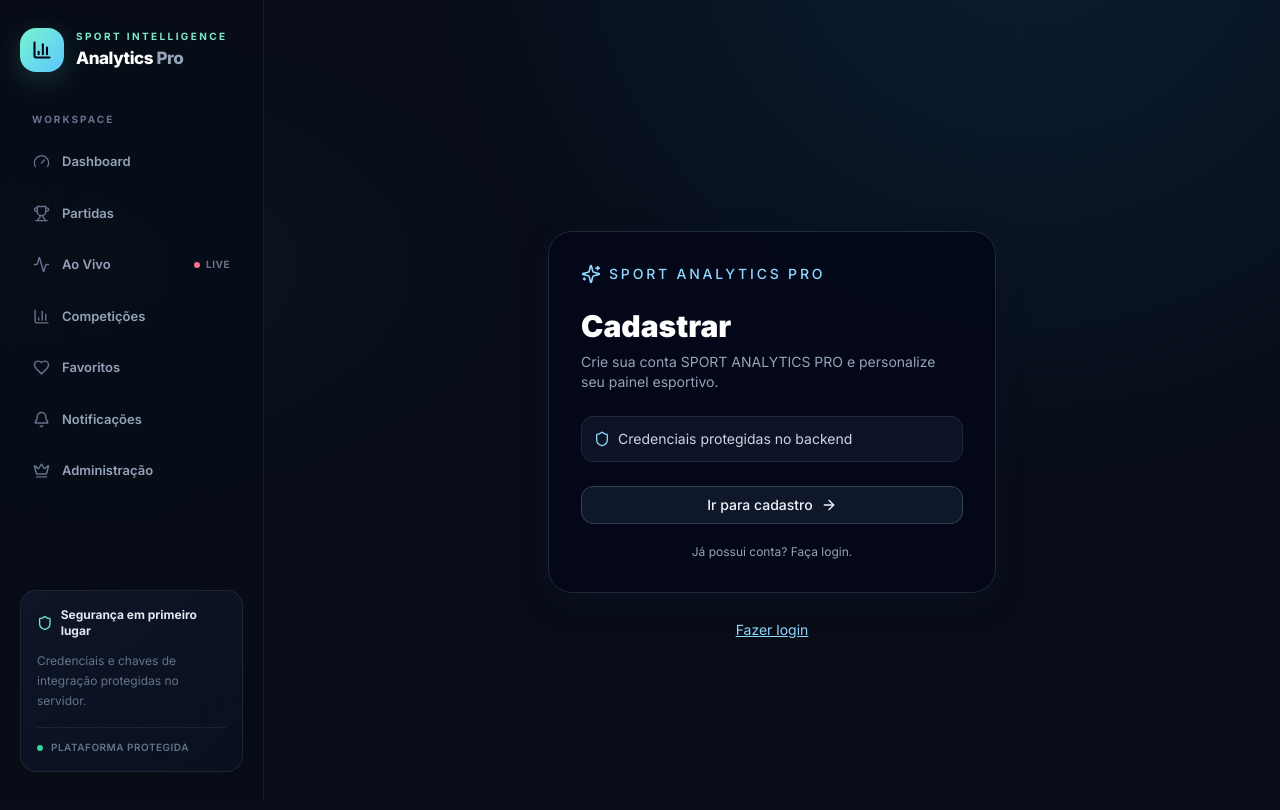
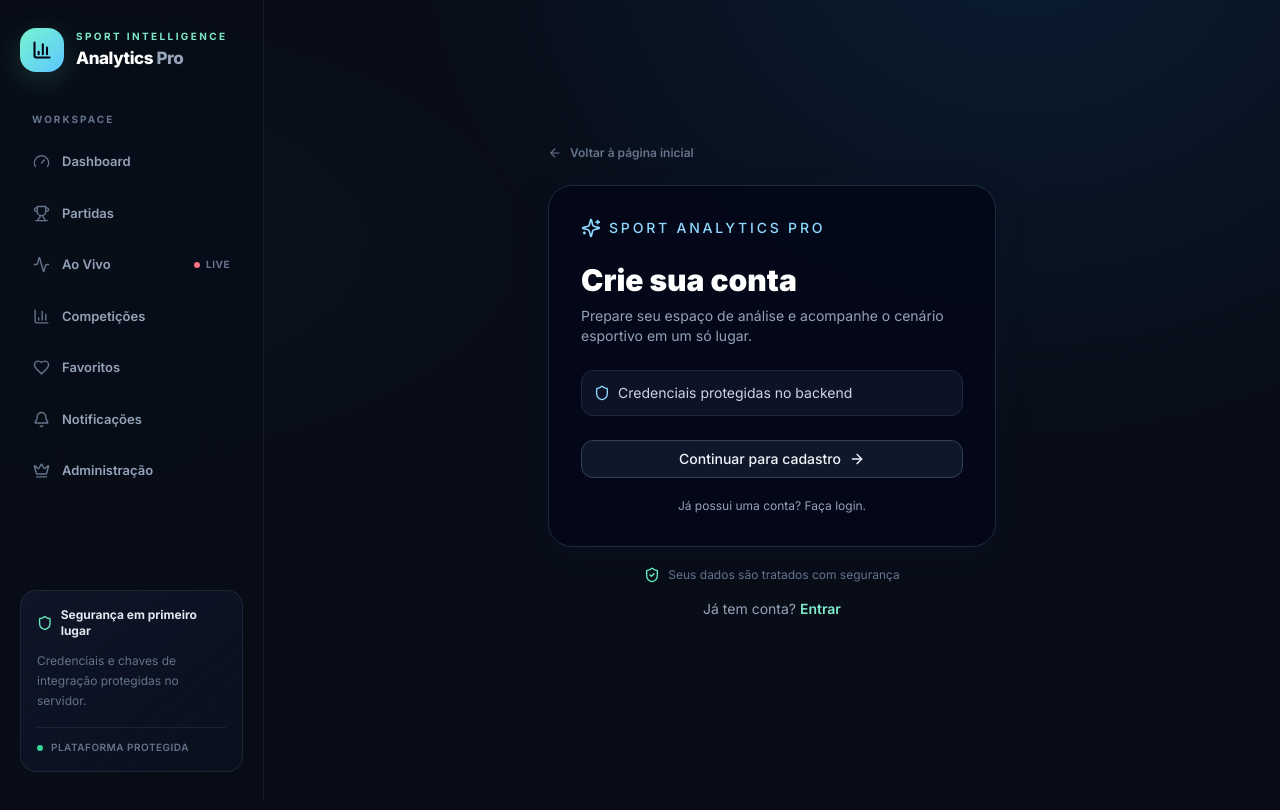
Before and after one commit to testedosteste200-dot/sport-analytics-pro, a Next.js app: page /register in a window 1280 px wide. Shown: the top 810 px of the page. Built offline with nearby package versions, Linux system fonts and the light colour scheme.

Commit message:
Polish authentication entry experience

```diff
--- a/app/register/page.tsx
+++ b/app/register/page.tsx
@@ -1,19 +1,15 @@
 import Link from 'next/link';
+import { ArrowLeft, ShieldCheck } from 'lucide-react';
 import { AuthCard } from '@/components/auth-card';
 
 export default function RegisterPage() {
   return (
-    <main className="flex min-h-screen items-center justify-center px-4 py-12">
-      <div className="w-full max-w-md space-y-6">
-        <AuthCard
-          title="Cadastrar"
-          subtitle="Crie sua conta SPORT ANALYTICS PRO e personalize seu painel esportivo."
-          buttonLabel="Ir para cadastro"
-          footer="Já possui conta? Faça login."
-        />
-        <div className="text-center">
-          <Link href="/login" className="text-sm text-brand-300 underline">Fazer login</Link>
-        </div>
+    <main className="flex min-h-[calc(100vh-7rem)] items-center justify-center px-1 py-8 sm:py-12">
+      <div className="w-full max-w-md">
+        <Link href="/" className="mb-6 inline-flex items-center gap-2 text-xs font-semibold text-slate-500 transition hover:text-slate-200"><ArrowLeft className="h-3.5 w-3.5" /> Voltar à página inicial</Link>
+        <AuthCard title="Crie sua conta" subtitle="Prepare seu espaço de análise e acompanhe o cenário esportivo em um só lugar." buttonLabel="Continuar para cadastro" footer="Já possui uma conta? Faça login." />
+        <div className="mt-5 flex items-center justify-center gap-2 text-xs text-slate-500"><ShieldCheck className="h-4 w-4 text-[#69f0c5]" /> Seus dados são tratados com segurança</div>
+        <p className="mt-4 text-center text-sm text-slate-400">Já tem conta? <Link href="/login" className="font-semibold text-[#81edcd] underline-offset-4 hover:underline">Entrar</Link></p>
       </div>
     </main>
   );
```
